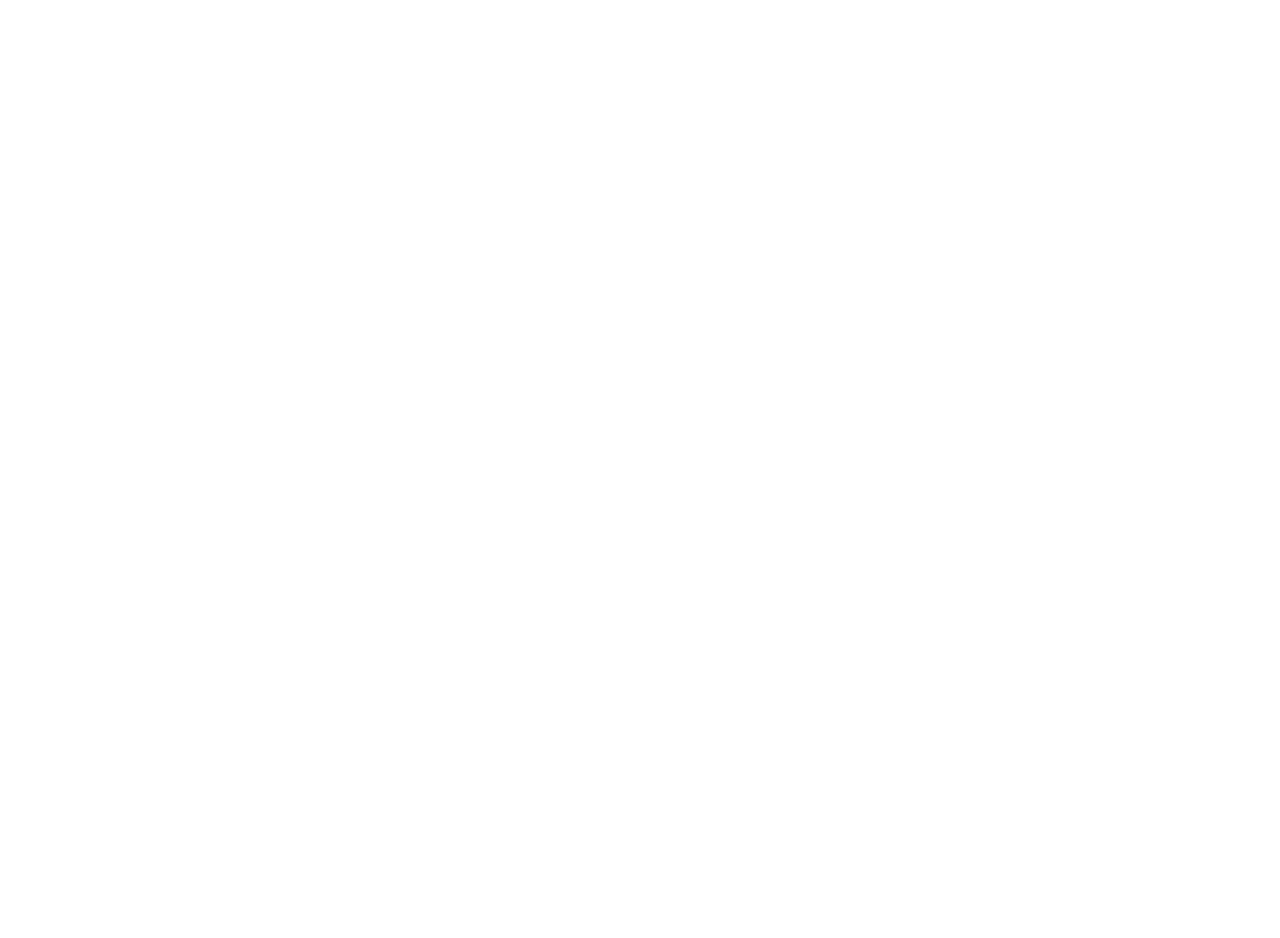
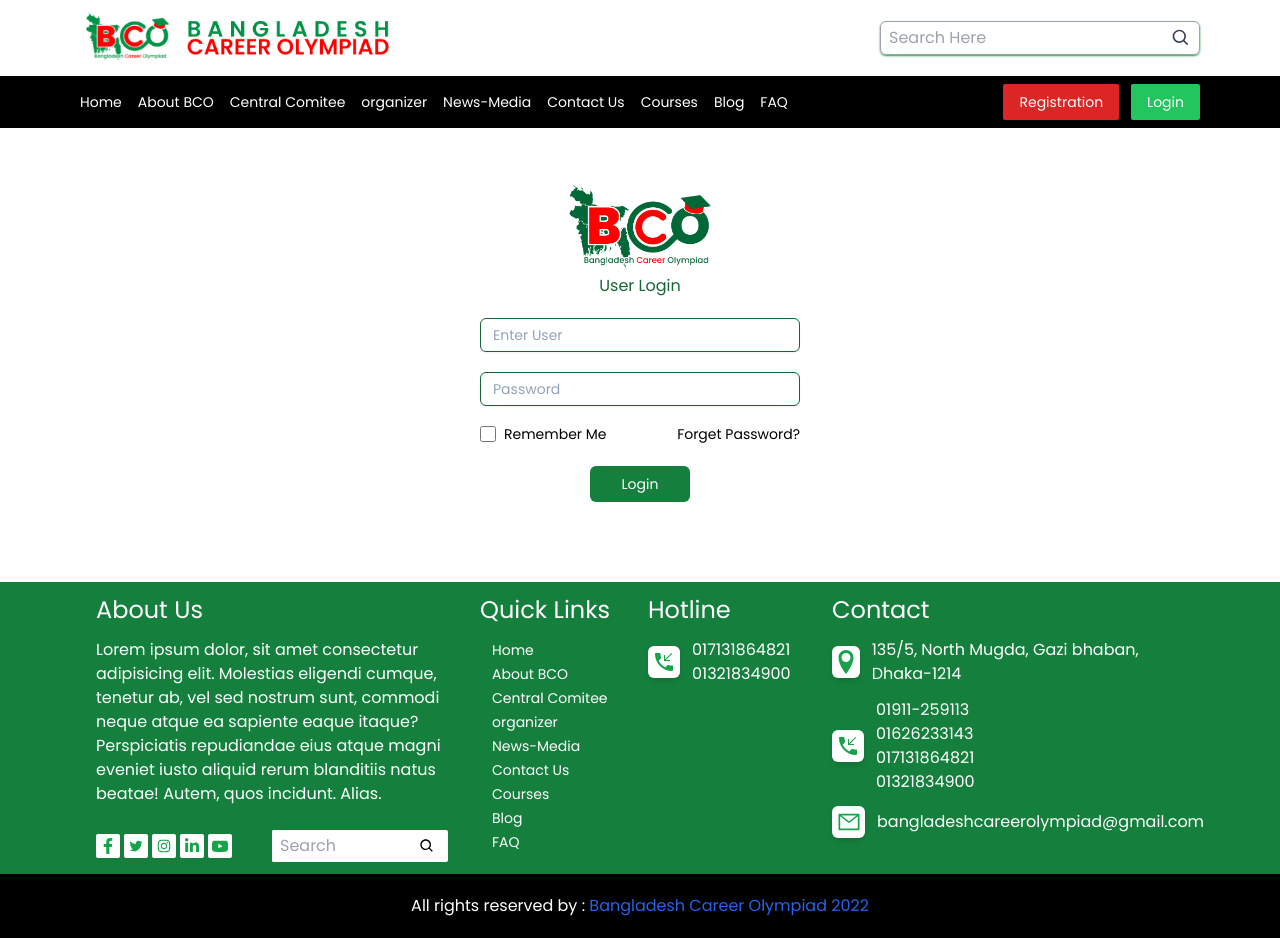
Before and after one commit to ls-kit/careerfrontend, a React (Create React App) app in the folder client/: page /login in a window 1280 px wide. Before the commit this address had no page. Before the commit the page ends 800 px from the top, so only its background shows below. Built offline with nearby package versions, Linux system fonts and the light colour scheme.

Commit message:
login page design

```diff
--- a/client/src/App.js
+++ b/client/src/App.js
@@ -1,6 +1,7 @@
 import React from 'react';
 import { BrowserRouter, Route, Routes } from 'react-router-dom';
 import Home from './pages/Home';
+import Login from './pages/Login';
 import "slick-carousel/slick/slick.css";
 import "slick-carousel/slick/slick-theme.css";
 
@@ -10,6 +11,7 @@
       <Routes>
         <Route path="/" element={<Home />} />
         <Route path="home" element={<Home />} />
+        <Route path="login" element={<Login />} />
       </Routes>
     </BrowserRouter>
   );
--- /dev/null
+++ b/client/src/components/Login/LoginForm.js
@@ -0,0 +1,92 @@
+import React, { useState } from "react";
+import ReactDOM from "react-dom";
+import LogoLarge from "../../assets/Logo-Large.png"
+
+
+function LoginForm() {
+  // React States
+  const [errorMessages, setErrorMessages] = useState({});
+  const [isSubmitted, setIsSubmitted] = useState(false);
+
+  // User Login info
+  const database = [
+    {
+      username: "user1",
+      password: "pass1"
+    },
+  ];
+
+  const errors = {
+    uname: "invalid username",
+    pass: "invalid password"
+  };
+
+  const handleSubmit = (event) => {
+    //Prevent page reload
+    event.preventDefault();
+
+    var { uname, pass } = document.forms[0];
+
+    // Find user login info
+    const userData = database.find((user) => user.username === uname.value);
+
+    // Compare user info
+    if (userData) {
+      if (userData.password !== pass.value) {
+        // Invalid password
+        setErrorMessages({ name: "pass", message: errors.pass });
+      } else {
+        setIsSubmitted(true);
+      }
+    } else {
+      // Username not found
+      setErrorMessages({ name: "uname", message: errors.uname });
+    }
+  };
+
+  // Generate JSX code for error message
+  const renderErrorMessage = (name) =>
+    name === errorMessages.name && (
+      <div className="error">{errorMessages.message}</div>
+    );
+
+  // JSX code for login form
+  const renderForm = (
+    <div className="form">
+      <form onSubmit={handleSubmit}>
+        <div>
+          <input type="text" name="uname" placeholder="Enter User" required className="mt-5 px-3 py-1.5 bg-white border shadow-sm border-green-800 placeholder-slate-400 focus:outline-none focus:border-sky-500 focus:ring-sky-500 block w-full rounded-md sm:text-sm focus:ring-1" />
+          {renderErrorMessage("uname")}
+        </div>
+        <div>
+          <input type="password" name="pass" placeholder="Password" required className="mt-5 px-3 py-1.5 bg-white border shadow-sm border-green-800 placeholder-slate-400 focus:outline-none focus:border-sky-500 focus:ring-sky-500 block w-full rounded-md sm:text-sm focus:ring-1"/>
+          {renderErrorMessage("pass")}
+        </div>
+        <div className="flex items-center justify-between mt-4">
+          <div className="flex items-center">
+            <input id="link-checkbox" type="checkbox" value="" className="w-4 h-4 text-blue-600 bg-gray-100 rounded border-gray-300 focus:ring-blue-500 dark:focus:ring-blue-600 dark:ring-offset-gray-800 focus:ring-2 dark:bg-gray-700 dark:border-gray-600" />
+            <label for="link-checkbox" className="ml-2 text-sm dark:text-gray-300">Remember Me</label>
+          </div>
+          <div>
+            <span className="ml-2 text-sm dark:text-gray-300">Forget Password?</span>
+          </div>
+        </div>
+        <div className="button-container">
+          <button type="submit" className="bg-green-700 px-8 text-sm rounded-md mt-5 py-2 d-block text-white">Login</button>
+        </div>
+      </form>
+    </div>
+  );
+
+  return (
+    <div className="container mx-auto px-3 py-12">
+      <div className="login-form w-80 m-auto text-center">
+        <img src={LogoLarge} className="w-40 m-auto"/>
+        <div className="text-green-800">User Login</div>
+        {isSubmitted ? <div>User is successfully logged in</div> : renderForm}
+      </div>
+    </div>
+  );
+}
+
+export default LoginForm;
--- a/client/src/components/shared/Header.js
+++ b/client/src/components/shared/Header.js
@@ -70,7 +70,7 @@
                         </div>
                         <div>
                             <button className='bg-red-600 py-2 px-4 font-medium text-sm text-white rounded-sm'>Registration</button>
-                            <button className='bg-green-500 py-2 px-4 font-medium text-white text-sm rounded-sm ml-3'>Login</button>
+                            <Link className='bg-green-500 py-2 px-4 font-medium text-white text-sm rounded-sm ml-3' to="/login">Login</Link>
                         </div>
                     </div>
                 </div>
--- /dev/null
+++ b/client/src/pages/Login.js
@@ -0,0 +1,18 @@
+import React from 'react';
+import LoginForm from '../components/Login/LoginForm';
+import Footer from '../components/shared/Footer';
+import Header from '../components/shared/Header';
+import TopHeader from '../components/shared/TopHeader';
+
+const Login = () => {
+    return (
+        <div>
+            <TopHeader />
+            <Header />
+            <LoginForm />
+            <Footer />
+        </div>
+    );
+};
+
+export default Login;
```
Also changed, not shown: client/src/assets/slider-1.jpg (deleted), client/src/assets/slider-2.jpg (deleted).
